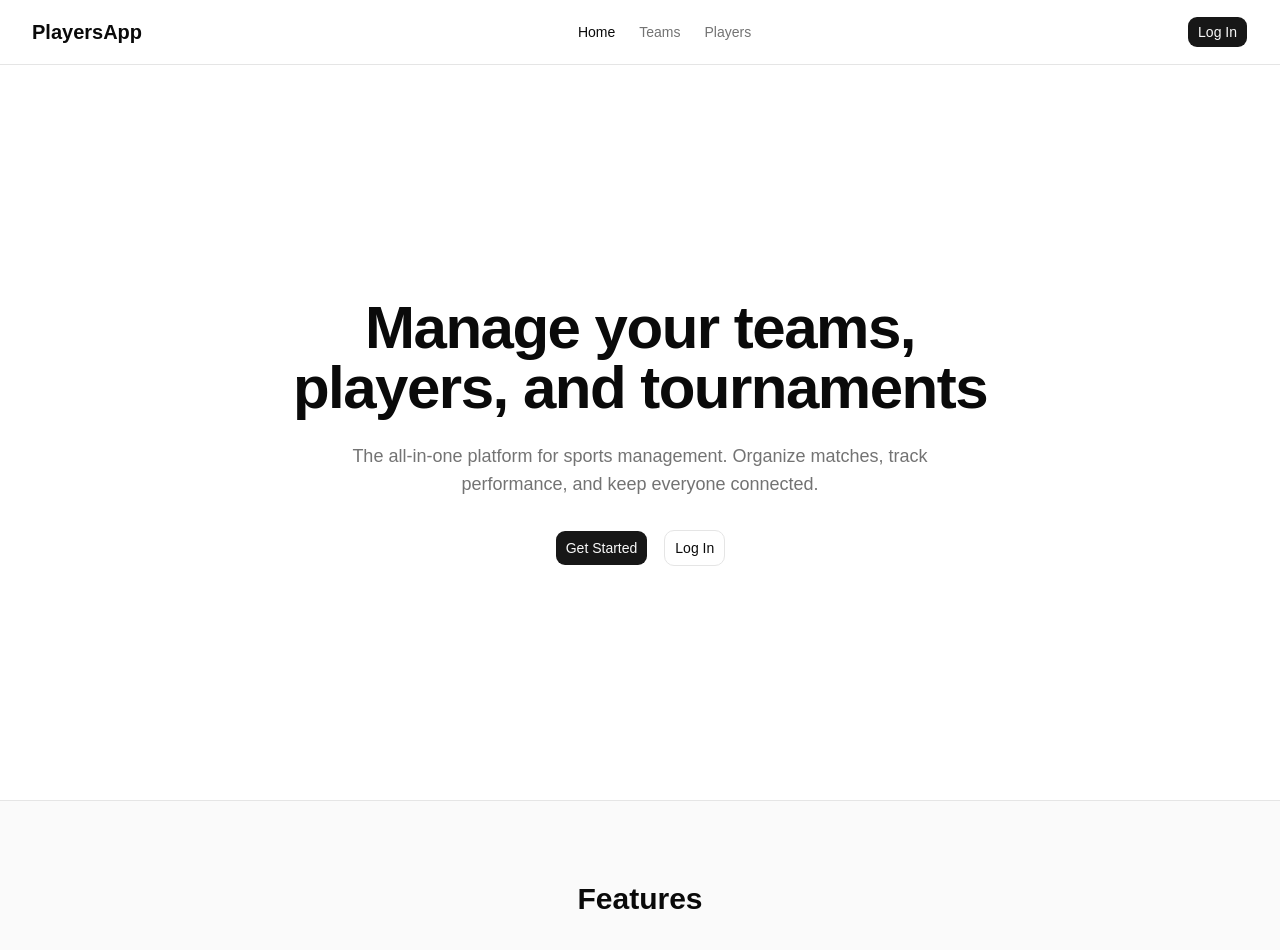
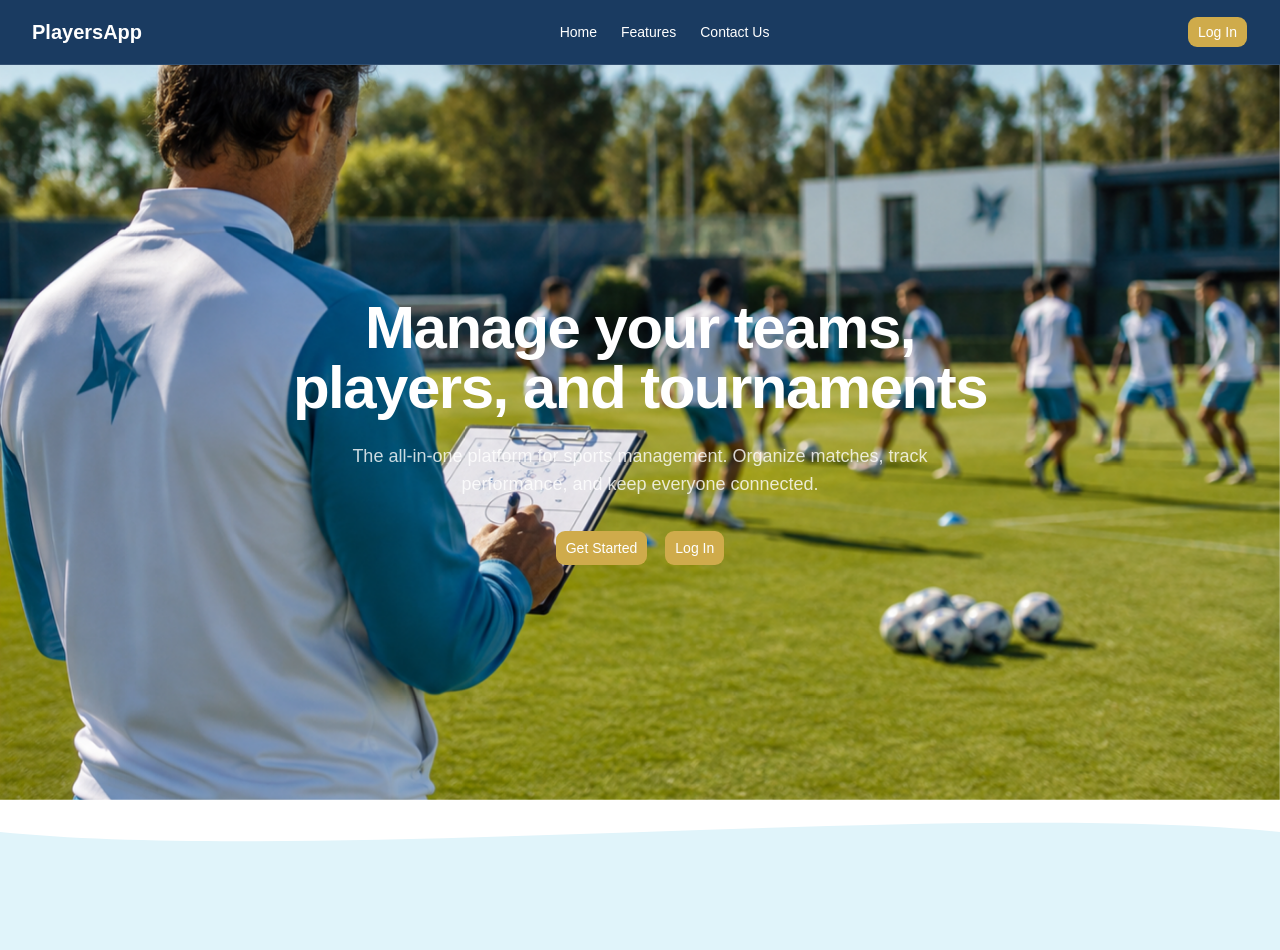
Before and after one commit to cristianarana/players-app, a React (Vite) app in the folder frontend/: page / in a window 1280 px wide. Shown: the top 950 px of the page. Built offline with nearby package versions, Linux system fonts and the light colour scheme.

Commit message:
add landing page

```diff
--- a/frontend/src/index.css
+++ b/frontend/src/index.css
@@ -39,6 +39,9 @@
     --color-card: var(--card);
     --color-foreground: var(--foreground);
     --color-background: var(--background);
+    --color-navbar: #1A3B61;
+    --color-gold: #CFAB4B;
+    --color-features: #E0F4FA;
     --radius-sm: calc(var(--radius) * 0.6);
     --radius-md: calc(var(--radius) * 0.8);
     --radius-lg: var(--radius);
--- /dev/null
+++ b/frontend/src/modules/landing_page/components/WaveDivider.tsx
@@ -0,0 +1,23 @@
+export default function WaveDivider({
+  fill = 'white',
+  inverted = false,
+}: {
+  fill?: string;
+  inverted?: boolean;
+}) {
+  const d = inverted
+    ? 'M0,100 L1440,100 L1440,50 C1080,0 360,100 0,50 Z'
+    : 'M0,50 C360,100 1080,0 1440,50 L1440,100 L0,100 Z';
+
+  return (
+    <div className="relative h-16 w-full overflow-hidden">
+      <svg
+        viewBox="0 0 1440 100"
+        preserveAspectRatio="none"
+        className="absolute inset-0 h-full w-full"
+      >
+        <path d={d} fill={fill} />
+      </svg>
+    </div>
+  );
+}
--- a/frontend/src/modules/landing_page/pages/LandingPage.tsx
+++ b/frontend/src/modules/landing_page/pages/LandingPage.tsx
@@ -1,28 +1,55 @@
-import { Link } from 'react-router-dom';
+import { useEffect } from 'react';
+import { Link, useLocation } from 'react-router-dom';
 import { Button } from '@shared/components/ui/button';
+import { useAuth } from '@shared/contexts/AuthContext';
+import WaveDivider from '../components/WaveDivider';
+import fondoLanding from '../../../assets/img/fondo_landing.png';
 
 export default function LandingPage() {
+  const { hash } = useLocation();
+  const { isAuthenticated } = useAuth();
+
+  useEffect(() => {
+    if (hash) {
+      const el = document.querySelector(hash);
+      if (el) {
+        el.scrollIntoView({ behavior: 'smooth' });
+      }
+    }
+  }, [hash]);
+
   return (
-    <div className="flex flex-col">
-      <section className="flex min-h-[calc(100svh-4rem)] flex-col items-center justify-center px-4 text-center">
-        <h1 className="max-w-3xl text-4xl font-bold tracking-tight sm:text-5xl lg:text-6xl">
+    <div className="relative">
+      {!isAuthenticated && (
+        <img
+          src={fondoLanding}
+          alt=""
+          className="pointer-events-none fixed inset-0 h-full w-full object-cover"
+        />
+      )}
+
+      <div className="relative z-10 flex flex-col">
+        <section id="home" className="flex min-h-[calc(100svh-4rem)] flex-col items-center justify-center px-4 text-center">
+          <h1 className="max-w-3xl text-4xl font-bold tracking-tight text-white sm:text-5xl lg:text-6xl">
             Manage your teams, players, and tournaments
           </h1>
-        <p className="mt-6 max-w-2xl text-lg text-muted-foreground">
+          <p className="mt-6 max-w-2xl text-lg text-white/80">
             The all-in-one platform for sports management. Organize matches, track
             performance, and keep everyone connected.
           </p>
           <div className="mt-8 flex gap-4">
-          <Button size="lg" asChild>
+            <Button variant="gold" size="lg" asChild>
               <Link to="/signup">Get Started</Link>
             </Button>
-          <Button variant="outline" size="lg" asChild>
+            <Button variant="gold" size="lg" asChild>
               <Link to="/login">Log In</Link>
             </Button>
           </div>
         </section>
 
-      <section className="border-t border-border bg-muted/50 px-4 py-20">
+        <WaveDivider fill="#E0F4FA" />
+
+        <section id="features" className="bg-features px-4 py-20">
           <div className="mx-auto max-w-7xl">
             <h2 className="text-center text-3xl font-bold">Features</h2>
             <div className="mt-12 grid gap-8 sm:grid-cols-2 lg:grid-cols-3">
@@ -44,9 +71,19 @@ export default function LandingPage() {
           </div>
         </section>
 
-      <footer className="border-t border-border px-4 py-8 text-center text-sm text-muted-foreground">
+        <section id="contact" className="px-4 py-20">
+          <div className="mx-auto max-w-7xl text-center">
+            <h2 className="text-3xl font-bold text-white">Contact Us</h2>
+            <p className="mt-4 text-lg text-white/80">
+              Have questions? Get in touch with our team.
+            </p>
+          </div>
+        </section>
+
+        <footer className="px-4 py-8 text-center text-sm text-white/60">
           &copy; {new Date().getFullYear()} PlayersApp. All rights reserved.
         </footer>
+      </div>
     </div>
   );
 }
--- a/frontend/src/routes/AppRouter.tsx
+++ b/frontend/src/routes/AppRouter.tsx
@@ -1,43 +1,18 @@
-import {
-  BrowserRouter,
-  Routes,
-  Route,
-} from 'react-router-dom';
+import { Routes, Route } from 'react-router-dom';
 
-import MainLayout from
-'@shared/layouts/MainLayout';
+import MainLayout from '@shared/layouts/MainLayout';
 
-import LandingPage from
-'@modules/landing_page/pages/LandingPage';
+import LandingPage from '@modules/landing_page/pages/LandingPage';
 
-import LoginPage from
-'@modules/auth/pages/LoginPage';
+import LoginPage from '@modules/auth/pages/LoginPage';
 
 export default function AppRouter() {
-
   return (
-
-    <BrowserRouter>
-      <Routes>
-        <Route element={<MainLayout />}>
-          <Route
-            index
-            element={<LandingPage />}
-          />
-          <Route
-            path="/login"
-            element={<LoginPage />}
-          />
-          {/*
-            TODO: Create SignUpPage component
-            <Route
-              path="/signup"
-              element={<SignUpPage />}
-            />
-          */}
-        </Route>
-      </Routes>
-    </BrowserRouter>
-
+    <Routes>
+      <Route element={<MainLayout />}>
+        <Route index element={<LandingPage />} />
+        <Route path="/login" element={<LoginPage />} />
+      </Route>
+    </Routes>
   );
 }
--- a/frontend/src/shared/components/Navbar.tsx
+++ b/frontend/src/shared/components/Navbar.tsx
@@ -1,10 +1,17 @@
 import { useState } from 'react';
-import { Link, NavLink } from 'react-router-dom';
+import { Link, NavLink, useNavigate } from 'react-router-dom';
 import { Menu, X } from 'lucide-react';
 import { Button } from '@shared/components/ui/button';
+import { useAuth } from '@shared/contexts/AuthContext';
 import { cn } from '@shared/lib/utils';
 
-const navLinks = [
+const publicLinks = [
+  { to: '/#home', label: 'Home' },
+  { to: '/#features', label: 'Features' },
+  { to: '/#contact', label: 'Contact Us' },
+];
+
+const authLinks = [
   { to: '/', label: 'Home' },
   { to: '/teams', label: 'Teams' },
   { to: '/players', label: 'Players' },
@@ -12,24 +19,36 @@ const navLinks = [
 
 export default function Navbar() {
   const [isOpen, setIsOpen] = useState(false);
+  const { isAuthenticated, logout } = useAuth();
+  const navigate = useNavigate();
+
+  const links = isAuthenticated ? authLinks : publicLinks;
+
+  const handleNavClick = (to: string) => {
+    setIsOpen(false);
+    if (!isAuthenticated) {
+      navigate(to);
+    }
+  };
 
   return (
-    <nav className="fixed top-0 z-50 w-full border-b border-border bg-background/80 backdrop-blur-md">
+    <nav className="fixed top-0 z-50 w-full border-b border-white/10 bg-navbar">
       <div className="mx-auto flex h-16 max-w-7xl items-center justify-between px-4 sm:px-6 lg:px-8">
-        <Link to="/" className="text-xl font-bold">
+        <Link to="/" className="text-xl font-bold text-white">
           PlayersApp
         </Link>
 
         <div className="hidden items-center gap-6 md:flex">
-          {navLinks.map((link) => (
+          {links.map((link) => (
             <NavLink
               key={link.to}
               to={link.to}
-              end={link.to === '/'}
+              end={link.to === '/' || link.to === '/#home'}
+              onClick={() => handleNavClick(link.to)}
               className={({ isActive }) =>
                 cn(
-                  'text-sm font-medium transition-colors hover:text-foreground',
-                  isActive ? 'text-foreground' : 'text-muted-foreground',
+                  'text-sm font-medium transition-colors',
+                  isActive ? 'text-white' : 'text-white/60 hover:text-white',
                 )
               }
             >
@@ -39,13 +58,19 @@ export default function Navbar() {
         </div>
 
         <div className="hidden items-center gap-2 md:flex">
-          <Button asChild>
+          {isAuthenticated ? (
+            <Button variant="ghost" className="text-white hover:text-white hover:bg-white/10" onClick={logout}>
+              Log Out
+            </Button>
+          ) : (
+            <Button variant="gold" asChild>
               <Link to="/login">Log In</Link>
             </Button>
+          )}
         </div>
 
         <button
-          className="md:hidden"
+          className="text-white md:hidden"
           onClick={() => setIsOpen(!isOpen)}
           aria-label={isOpen ? 'Close menu' : 'Open menu'}
         >
@@ -54,33 +79,45 @@ export default function Navbar() {
       </div>
 
       {isOpen && (
-        <div className="border-t border-border md:hidden">
+        <div className="border-t border-white/10 md:hidden">
           <div className="space-y-1 px-4 py-4">
-            {navLinks.map((link) => (
+            {links.map((link) => (
               <NavLink
                 key={link.to}
                 to={link.to}
-                end={link.to === '/'}
-                onClick={() => setIsOpen(false)}
+                end={link.to === '/' || link.to === '/#home'}
+                onClick={() => handleNavClick(link.to)}
                 className={({ isActive }) =>
                   cn(
                     'block rounded-lg px-3 py-2 text-sm font-medium transition-colors',
                     isActive
-                      ? 'bg-muted text-foreground'
-                      : 'text-muted-foreground hover:bg-muted hover:text-foreground',
+                      ? 'bg-white/10 text-white'
+                      : 'text-white/60 hover:bg-white/10 hover:text-white',
                   )
                 }
               >
                 {link.label}
               </NavLink>
             ))}
-            <div className="border-t border-border pt-2 mt-2">
-              <Button variant="ghost" className="w-full justify-start" asChild>
+            <div className="border-t border-white/10 pt-2 mt-2">
+              {isAuthenticated ? (
+                <Button
+                  variant="ghost"
+                  className="w-full justify-start text-white hover:text-white hover:bg-white/10"
+                  onClick={() => { logout(); setIsOpen(false); }}
+                >
+                  Log Out
+                </Button>
+              ) : (
+                <>
+                  <Button variant="gold" className="w-full justify-start" asChild>
                     <Link to="/signup" onClick={() => setIsOpen(false)}>Sign Up</Link>
                   </Button>
-              <Button className="w-full justify-start mt-1" asChild>
+                  <Button variant="gold" className="w-full justify-start mt-1" asChild>
                     <Link to="/login" onClick={() => setIsOpen(false)}>Log In</Link>
                   </Button>
+                </>
+              )}
             </div>
           </div>
         </div>
--- a/frontend/src/shared/components/ui/button.tsx
+++ b/frontend/src/shared/components/ui/button.tsx
@@ -16,6 +16,8 @@ const buttonVariants = cva(
           "bg-secondary text-secondary-foreground hover:bg-[color-mix(in_oklch,var(--secondary),var(--foreground)_5%)] aria-expanded:bg-secondary aria-expanded:text-secondary-foreground",
         ghost:
           "hover:bg-muted hover:text-foreground aria-expanded:bg-muted aria-expanded:text-foreground dark:hover:bg-muted/50",
+        gold:
+          "bg-gold text-white hover:brightness-90 hover:saturate-50",
         destructive:
           "bg-destructive/10 text-destructive hover:bg-destructive/20 focus-visible:border-destructive/40 focus-visible:ring-destructive/20 dark:bg-destructive/20 dark:hover:bg-destructive/30 dark:focus-visible:ring-destructive/40",
         link: "text-primary underline-offset-4 hover:underline",
--- /dev/null
+++ b/frontend/src/shared/contexts/AuthContext.tsx
@@ -0,0 +1,45 @@
+import {
+  createContext,
+  useContext,
+  useState,
+  type ReactNode,
+} from 'react';
+import { useNavigate } from 'react-router-dom';
+
+interface AuthContextType {
+  isAuthenticated: boolean;
+  login: (token: string) => void;
+  logout: () => void;
+}
+
+const AuthContext = createContext<AuthContextType | null>(null);
+
+export function AuthProvider({ children }: { children: ReactNode }) {
+  const [isAuthenticated, setIsAuthenticated] = useState(
+    () => !!localStorage.getItem('access_token'),
+  );
+  const navigate = useNavigate();
+
+  const login = (token: string) => {
+    localStorage.setItem('access_token', token);
+    setIsAuthenticated(true);
+  };
+
+  const logout = () => {
+    localStorage.removeItem('access_token');
+    setIsAuthenticated(false);
+    navigate('/');
+  };
+
+  return (
+    <AuthContext.Provider value={{ isAuthenticated, login, logout }}>
+      {children}
+    </AuthContext.Provider>
+  );
+}
+
+export function useAuth() {
+  const ctx = useContext(AuthContext);
+  if (!ctx) throw new Error('useAuth must be used within an AuthProvider');
+  return ctx;
+}
```
Also changed, not shown: frontend/src/App.tsx (+10 -5 lines), frontend/src/modules/auth/components/LoginForm.tsx (+9 -7 lines), frontend/src/modules/auth/hooks/useLogin.ts (+3 -4 lines), frontend/src/modules/auth/pages/LoginPage.tsx (+8 -4 lines), frontend/src/assets/img/fondo_landing.png (added). Lines whose indentation alone changed are shown as unchanged.
